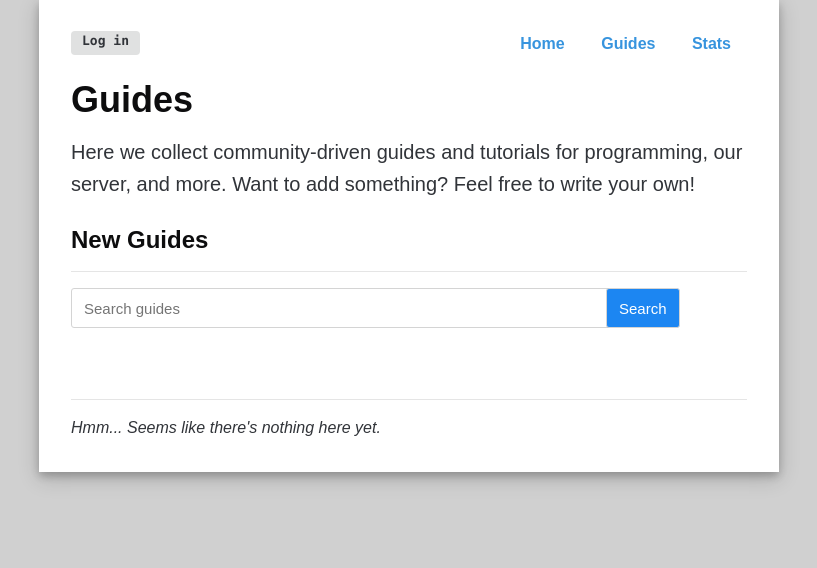
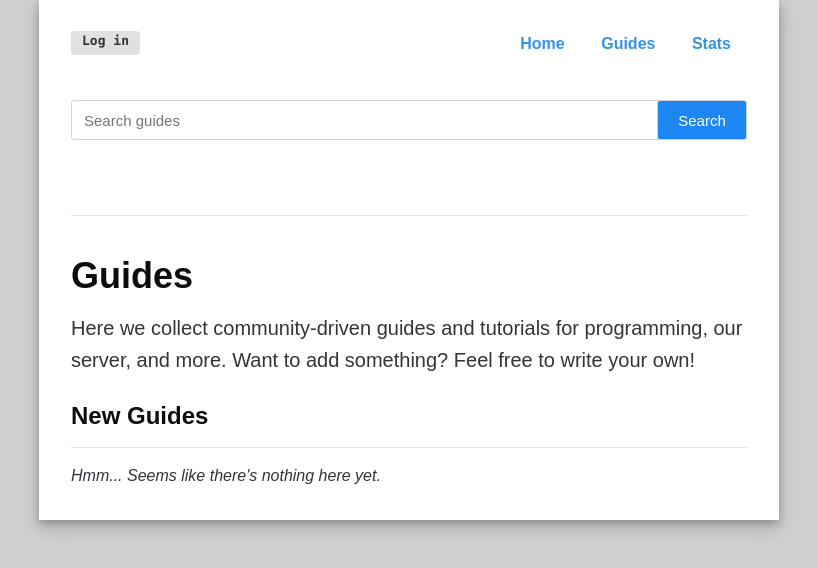
Before and after one commit to jchristgit/programming-site, a Django app: page /guides/ in a window 1280 px wide. Shown: the top 568 px of the page, without its empty margins (231-1048 px from the left). Run offline with Django 3.2, Linux system fonts and the light colour scheme; data that the repository does not hold is empty; parts of the project's set-up code (start-up, migrations or seed data) failed here and were passed over; some libraries are stand-ins or nearby versions.

Commit message:
Searchbar frontend fix

```diff
--- a/guides/static/guides/css/guide_list.css
+++ b/guides/static/guides/css/guide_list.css
@@ -17,12 +17,23 @@
 
 #search-button{
     position: relative;
-    right: -535px;
-    top: -40px;
+    top: -44px;
+    background-color: #1c86f2;
     color: white;
-    background-color: #1c86f2;
+    width: 90px;
 }
 
 #search-key{
-    width: 90%;
+    width: 600px;
+    position: relative;
+    bottom: -20px;
 }
+
+@media screen and (max-width: 768px){
+    #search-button{
+        right: -300px;
+    }
+    #search-key{
+        width: 390px;
+    }
+}
--- a/guides/templates/guides/guide_list.html
+++ b/guides/templates/guides/guide_list.html
@@ -11,6 +11,18 @@
 {% block body %}
   <br>
   <div class="group">
+      <form action="{% url 'guides:index' %}" method="GET">
+        <div class="group">
+            <div id="search-key">
+              <input type="text" placeholder="Search guides" name="term">
+            </div>
+            <br>
+            <div>
+              <input class="float-right" id="search-button" type="submit" value="Search">
+            </div>
+        </div>
+      </form>
+      <hr>
     <h2 class="float-left">Guides</h2>
     {% if perms.guides.add_guide %}
       <a class="float-right button" href="{% url 'guides:create' %}">Create</a>
@@ -18,13 +30,6 @@
   </div>
   <p class="large">Here we collect community-driven guides and tutorials for programming, our server, and more. Want to add something? Feel free to write your own!</p>
   <h3>New Guides</h3>
-  <hr>
-  <form action="{% url 'guides:index' %}" method="GET">
-      <div id="search-key">
-        <input type="text" placeholder="Search guides" name="term">
-      </div>
-      <input type="submit" value="Search" id="search-button">
-  </form>
   <hr>
   {% for guide in latest_guides %}
     {% if forloop.first %}
```
